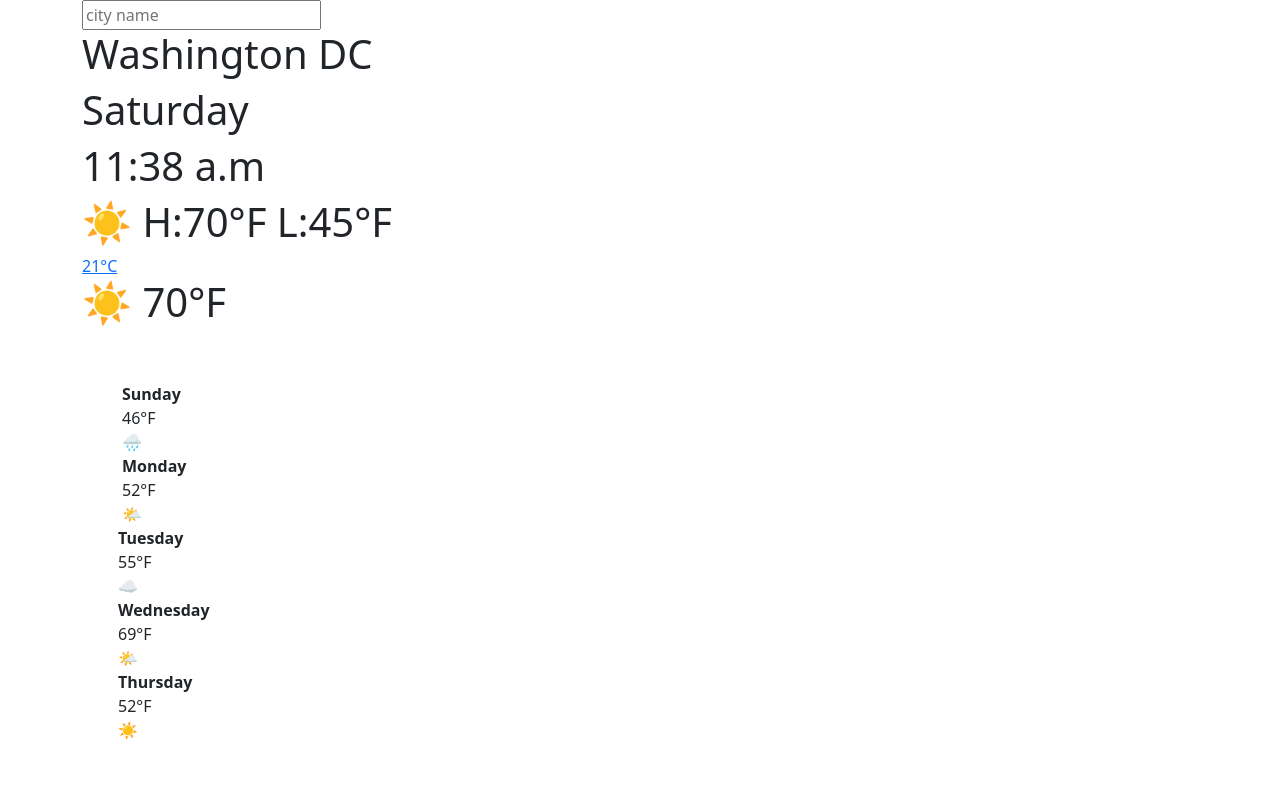
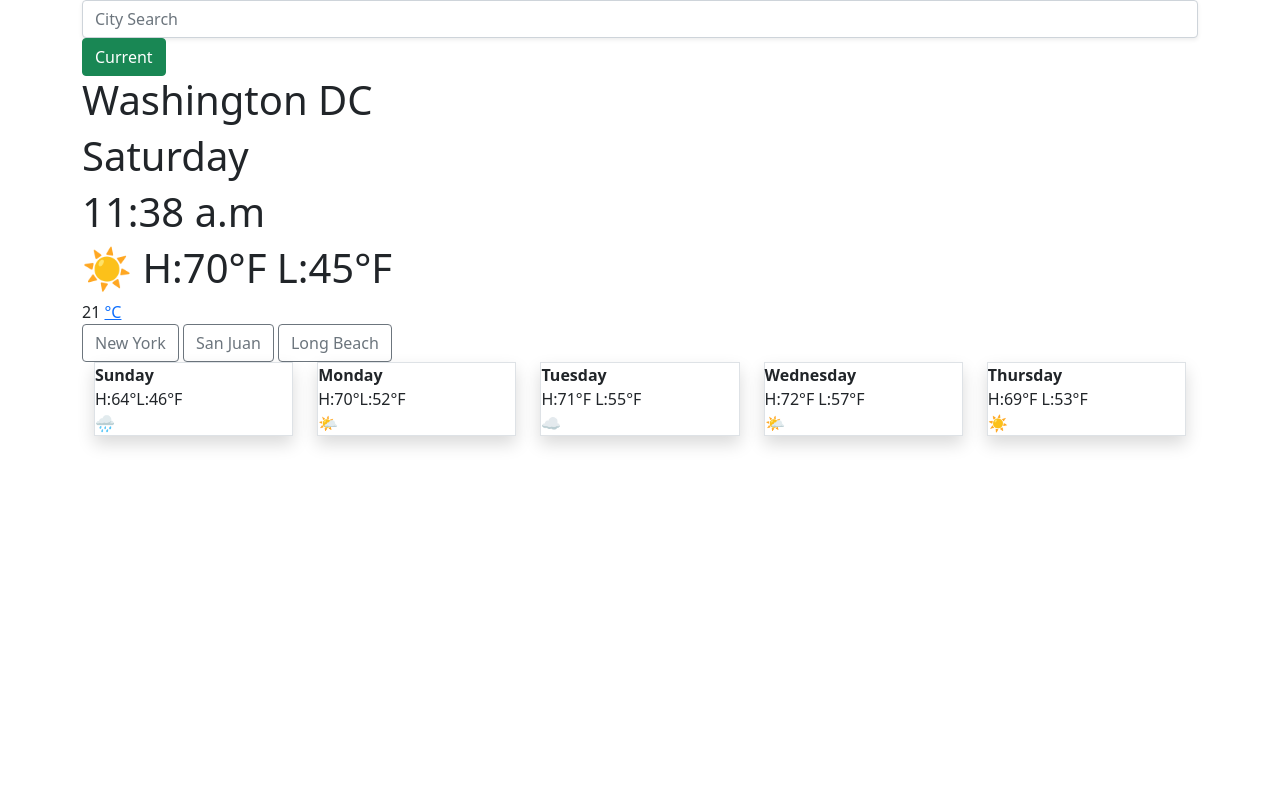
Before and after one commit to khaliasjohnson25/weather-app, a plain HTML site: page index.html in a window 1280 px wide. Drawn offline with nearby package versions, Linux system fonts and the light colour scheme; files that its build step writes are made by us from their sources.

Commit message:
Update index

```diff
--- a/index.html
+++ b/index.html
@@ -4,8 +4,9 @@
     <meta charset="UTF-8" />
     <meta http-equiv="X-UA-Compatible" content="IE=edge" />
     <meta name="viewport" content="width=device-width, initial-scale=1.0" />
-    <title>Weather Wireframe</title>
-    <link rel="stylesheet" href="src/style.css" />
+    <script src="https://cdn.jsdelivr.net/npm/axios@1.1.2/dist/axios.min.js"></script>
+    <title>Weather App</title>
+    <link rel="stylesheet" href="src/styles.css" />
     <link
       href="https://cdn.jsdelivr.net/npm/bootstrap@5.0.2/dist/css/bootstrap.min.css"
       rel="stylesheet"
@@ -16,52 +17,78 @@
   <body>
     <div class="fit">
       <div class="container">
-        <form class="city name">
-          <input type="text" placeholder="city name" class="city" />
+        <form class="city-search">
+          <input
+            type="search"
+            placeholder="City Search"
+            class="form-control shadow-sm"
+            id="seach-text-input"
+          />
         </form>
+        <button class="btn btn-success w-20" id="current-location-button">
+          Current
+        </button>
         <div class="city-temp-date">
           <div class="city-date">
-<h1 class="text">Washington DC</h1>
+            <h1 class="text" id="current-location">Washington DC</h1>
             <h1 class="day" id="todays-date">Saturday</h1>
             <h1 class="current-time" id="current-time">11:38 a.m</h1>
           </div>
           <h1 class="current-temp" id="farenheit-link">☀️ H:70°F L:45°F</h1>
-          <a href="#" id="celsius-link">21°C</a>
+          <span id="temperature">21</span>
+          <a href="#" id="celsius-link">°C</a>
         </div>
-            <h1 class = "temp text">☀️ 70°F</h1>
-        </div>
-<div class="container px-5 py-5">
-    <div clas="row">
-        <div class="col mx-1">
-          <strong>Sunday</strong> </br>
-            46°F </br>
+        <button type="button" class="btn btn-outline-secondary">
+          New York
+        </button>
+        <button type="button" class="btn btn-outline-secondary">
+          San Juan
+        </button>
+        <button type="button" class="btn btn-outline-secondary">
+          Long Beach
+        </button>
+        <div class="container">
+          <div class="row">
+            <div class="col">
+              <div class="border square shadow">
+                <strong>Sunday</strong><br />
+                H:64°L:46°F <br />
                 <div class="emoji">🌧</div>
               </div>
             </div>
-    <div class="col mx-1">
-        <strong>Monday</strong></br>
-        52°F </br>
+            <div class="col">
+              <div class="border square shadow">
+                <strong>Monday</strong><br />
+                H:70°L:52°F <br />
                 <div class="emoji">🌤</div>
               </div>
+            </div>
             <div class="col">
-    <strong>Tuesday</strong></br>
-    55°F </br>
+              <div class="border square shadow">
+                <strong>Tuesday</strong><br />
+                H:71°F L:55°F <br />
                 <div class="emoji">☁️</div>
               </div>
+            </div>
             <div class="col">
-    <strong>Wednesday</strong></br>
-    69°F </br>
+              <div class="border square shadow">
+                <strong>Wednesday</strong><br />
+                H:72°F L:57°F <br />
                 <div class="emoji">🌤</div>
               </div>
+            </div>
+
             <div class="col">
-    <strong>Thursday</strong></br>
-    52°F </br>
+              <div class="border square shadow">
+                <strong>Thursday</strong><br />
+                H:69°F L:53°F <br />
                 <div class="emoji">☀️</div>
               </div>
             </div>
-
           </div>
         </div>
+      </div>
+    </div>
+    <script src="src/index.js"></script>
   </body>
-  <script src="src/index.js"></script>
 </html>
```
Lines whose indentation alone changed are shown as unchanged.
